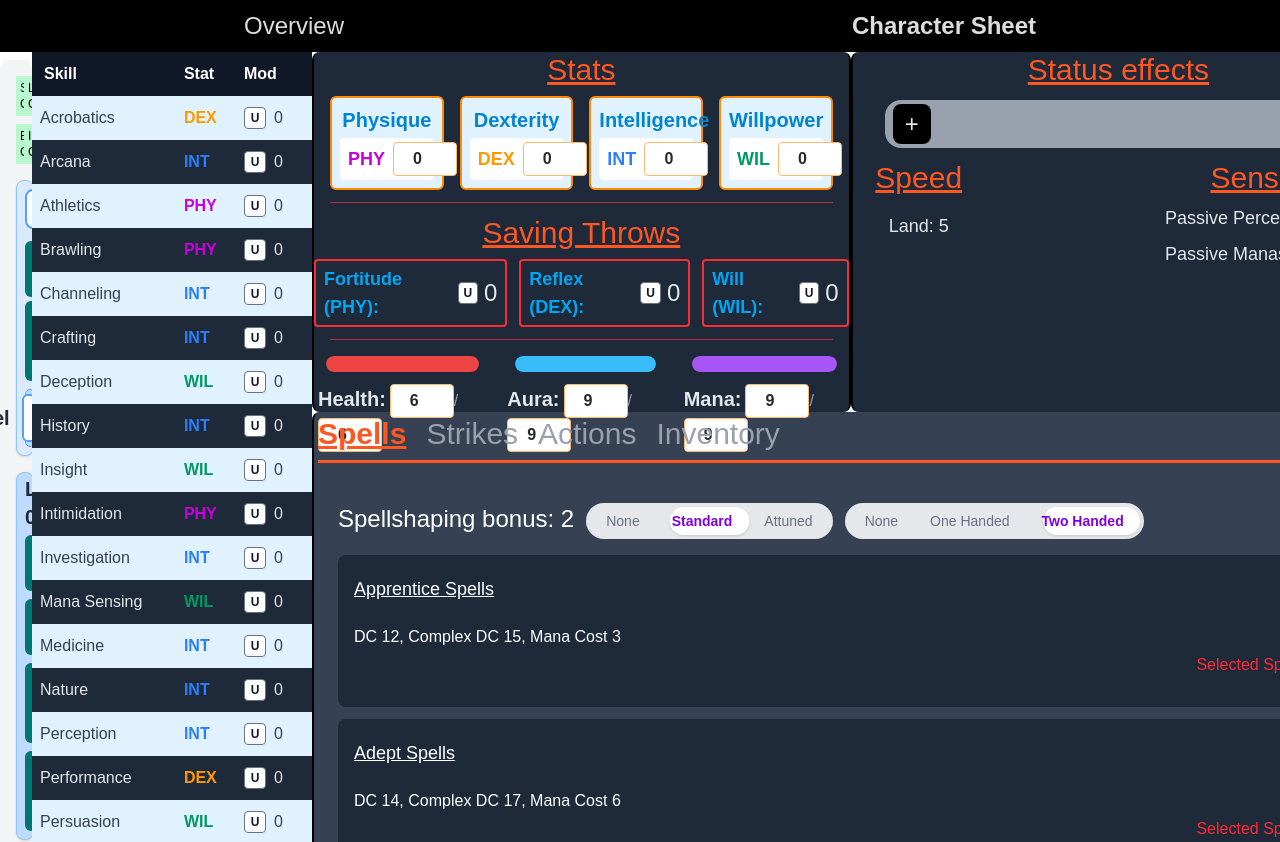
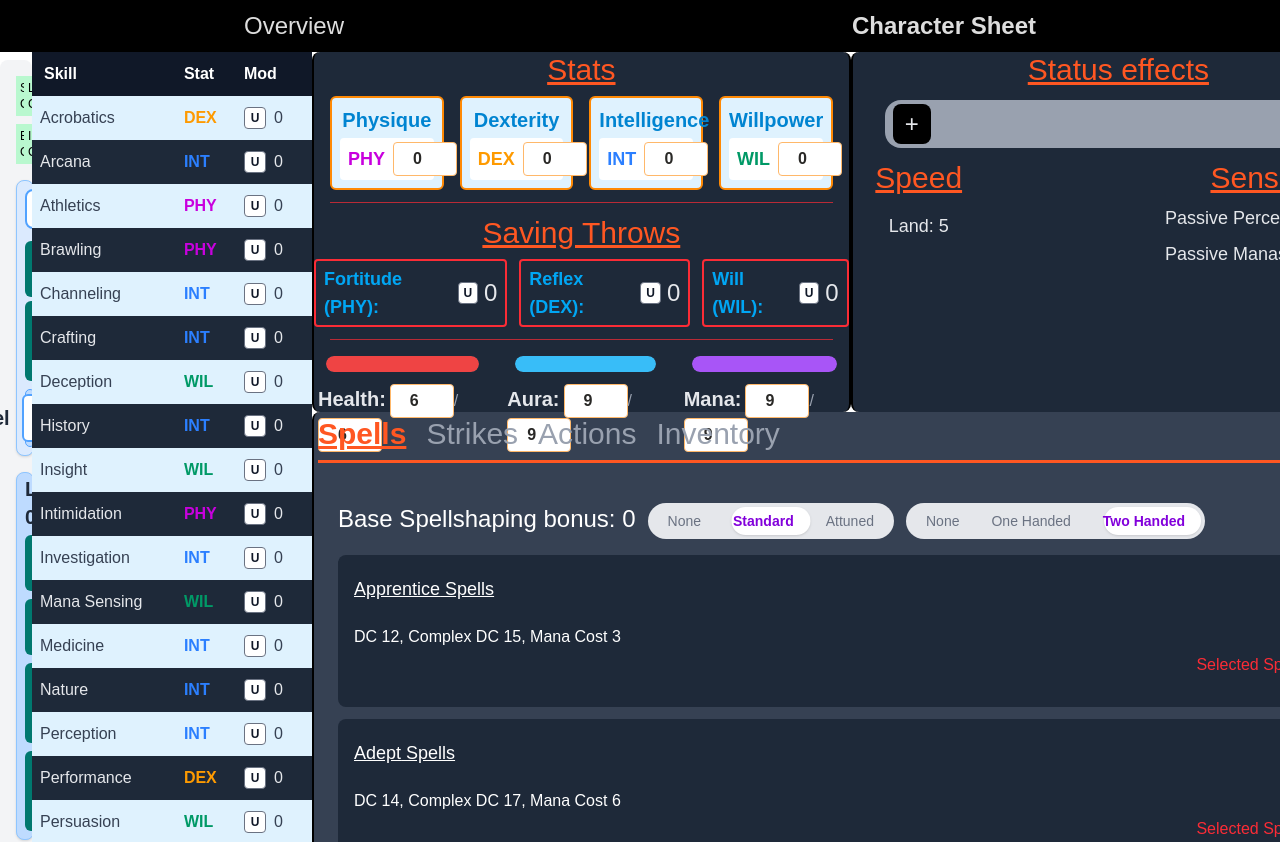
Before and after one commit to Acasez/kastorixv2, a React (Vite) app: page /kastorixv2/characterSheet in a window 1280 px wide. Shown: the top 842 px of the page. Built offline with nearby package versions, Linux system fonts and the light colour scheme.

Commit message:
Spellshaping calculation

```diff
--- a/src/components/CharacterSheet/ActionSection/SpellRankSection.tsx
+++ b/src/components/CharacterSheet/ActionSection/SpellRankSection.tsx
@@ -1,4 +1,7 @@
 import { getActionIcons } from "../../../utils/actionUtils";
+import ProficiencyMarker from "../../ProficiencyMarker";
+import { getProficiency } from "../../../constants/Proficiency";
+import { useCharacter } from "../../../contexts/CharacterContext";
 
 interface SpellRankSectionProps {
   rankName: string;
@@ -6,6 +9,7 @@ interface SpellRankSectionProps {
   manaCost: number;
   onAddSpell: (rankName: string) => void;
   selectedSpells: { name: string; actions: string }[];
+  baseSpellshapingBonus: number;
 }
 
 export default function SpellRankSection({
@@ -14,7 +18,10 @@ export default function SpellRankSection({
   manaCost,
   onAddSpell,
   selectedSpells,
+  baseSpellshapingBonus,
 }: SpellRankSectionProps) {
+  const { character } = useCharacter();
+
   return (
     <div className="bg-gray-800 p-4 rounded-lg">
       <div className="flex justify-between items-center mb-4">
@@ -49,8 +56,15 @@ export default function SpellRankSection({
                 className="w-5 h-5 object-contain"
               />
             ))}
-            <span className="bg-green-500 px-1 text-black">T</span>
-            <span>(+2)</span>
+            <ProficiencyMarker skillName={spell.name} defaultTier="Trained" />
+            <span>
+              {`(+${
+                baseSpellshapingBonus +
+                getProficiency(
+                  character.skillProficiencies[spell.name] ?? "Trained",
+                ).bonus
+              })`}
+            </span>
           </div>
         ))}
       </div>
--- a/src/components/CharacterSheet/ActionSection/SpellsSection.tsx
+++ b/src/components/CharacterSheet/ActionSection/SpellsSection.tsx
@@ -15,7 +15,6 @@ export default function SpellsSection() {
 
   // Derived, never stored in local state
   const spellshapingBonus = useMemo(() => {
-    const proficiency = parseInt(character.spellShaping.proficiency) || 0;
     const verbalBonus =
       verbal === "Standard"
         ? character.baseStats.INT
@@ -24,17 +23,12 @@ export default function SpellsSection() {
           : 0;
     const somaticBonus =
       somatic === "One Handed"
-        ? character.baseStats.DEX / 2
+        ? Math.floor(character.baseStats.DEX / 2)
         : somatic === "Two Handed"
           ? character.baseStats.DEX
           : 0;
-    return proficiency + verbalBonus + somaticBonus;
-  }, [
-    character.spellShaping.proficiency,
-    verbal,
-    somatic,
-    character.baseStats,
-  ]);
+    return verbalBonus + somaticBonus;
+  }, [verbal, somatic, character.baseStats]);
 
   // Only sync when the computed bonus actually differs
   const bonusStr = String(spellshapingBonus);
@@ -58,7 +52,9 @@ export default function SpellsSection() {
   return (
     <div className="p-4 text-white">
       <div className="flex flex-row gap-3 mb-4">
-        <h1 className="text-2xl">Spellshaping bonus: {spellshapingBonus}</h1>
+        <h1 className="text-2xl">
+          Base Spellshaping bonus: {spellshapingBonus}
+        </h1>
         <ThreeOptionSwitch<VerbalComponent>
           options={["None", "Standard", "Attuned"]}
           value={verbal}
@@ -85,6 +81,7 @@ export default function SpellsSection() {
             rankName={rank.name}
             baseDC={rank.DC}
             manaCost={rank.manaCost}
+            baseSpellshapingBonus={spellshapingBonus}
             selectedSpells={spells.filter(
               (spell) =>
                 spell.rank.endsWith(` ${rank.name}`) &&
--- a/src/components/ProficiencyMarker.tsx
+++ b/src/components/ProficiencyMarker.tsx
@@ -9,6 +9,7 @@ import {
 type ProficiencyMarkerProps = {
   skillName: string;
   category?: "skills" | "saves";
+  defaultTier?: ProficiencyTierName;
 };
 
 function cycle(
@@ -27,6 +28,7 @@ function cycle(
 export default function ProficiencyMarker({
   skillName,
   category = "skills",
+  defaultTier = "Untrained",
 }: ProficiencyMarkerProps) {
   const { character, updateCharacter } = useCharacter();
 
@@ -36,7 +38,7 @@ export default function ProficiencyMarker({
       : character.skillProficiencies;
 
   const currentTierName: ProficiencyTierName =
-    proficiencies[skillName] ?? "Untrained";
+    proficiencies[skillName] ?? defaultTier;
   const currentTier = getProficiency(currentTierName);
 
   const update = (direction: 1 | -1) => {
--- a/src/contexts/CharacterProvider.tsx
+++ b/src/contexts/CharacterProvider.tsx
@@ -30,7 +30,6 @@ const defaultCharacter: Character = {
   mana: { current: 10, max: 10 },
   speeds: { Land: 5, Swim: 0, Climb: 0, Burrow: 0, Glide: 0, Fly: 0 },
   spellShaping: {
-    proficiency: "2",
     verbal: "Standard",
     somatic: "Two Handed",
     totalBonus: "",
--- a/src/types/Spells.ts
+++ b/src/types/Spells.ts
@@ -1,7 +1,6 @@
 import type { ActionCost } from "./Action";
 
 export type Spellshaping = {
-  proficiency: string;
   verbal: VerbalComponent;
   somatic: SomaticComponent;
   totalBonus: string;
```
